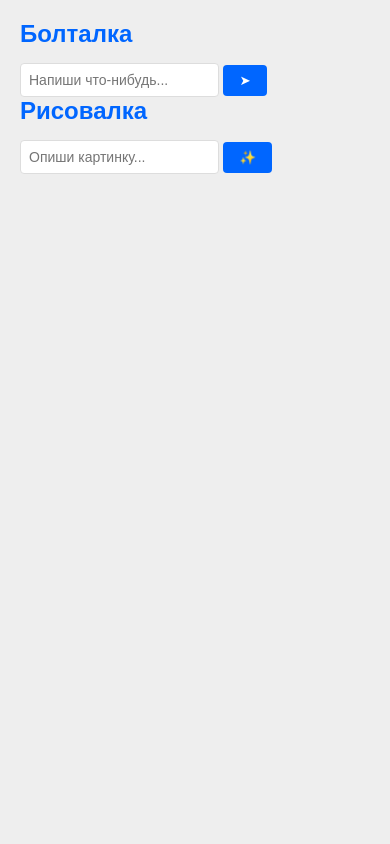
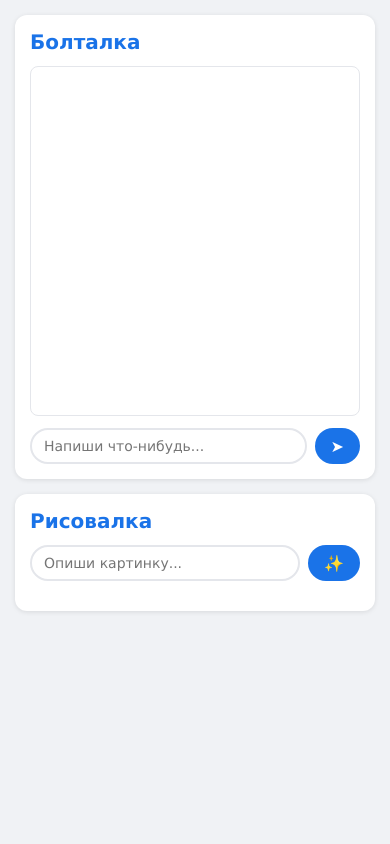
Before and after one commit to derxwather/g4f-chat, a FastAPI app: page / in a window 390 px wide. Run offline with FastAPI, Linux system fonts and the light colour scheme.

Commit message:
Refactor JavaScript and CSS for improved readability and styling
- Translated variable and function names in script.js to Russian for better localization.
- Updated the chat and image generation functions to enhance clarity and maintainability.
- Modified CSS styles for a more modern look, including changes to font, padding, and colors.
- Adjusted layout properties for responsiveness and improved user experience.

```diff
--- a/static/style.css
+++ b/static/style.css
@@ -2,100 +2,116 @@
     margin: 0;
     padding: 0;
     box-sizing: border-box;
-    font-family: Arial;
+    font-family: Verdana;
 }
 
 body {
-    background: #eee;
+    background: #f0f2f5;
     min-height: 100vh;
-    padding: 20px;
+    padding: 15px;
 }
 
-.main {
+.wrapper {
     max-width: 1200px;
     margin: 0 auto;
     display: flex;
-    gap: 20px;
+    gap: 15px;
 }
 
-.left, .right {
+.chat-block, .pics-block {
     flex: 1;
     background: white;
-    border-radius: 8px;
-    padding: 20px;
-    box-shadow: 0 2px 8px #0002;
+    border-radius: 12px;
+    padding: 15px;
+    box-shadow: 0 1px 5px rgba(0,0,0,0.1);
 }
 
 h2 {
-    color: #06f;
-    margin-bottom: 15px;
+    color: #1a73e8;
+    margin-bottom: 12px;
+    font-size: 20px;
 }
 
-.msgs {
-    height: 400px;
-    overflow-y: auto;
+.messages {
+    height: 450px;
+    overflow: auto;
     padding: 10px;
-    border: 1px solid #ddd;
-    border-radius: 4px;
-    margin-bottom: 15px;
+    border: 1px solid #e4e6eb;
+    border-radius: 8px;
+    margin-bottom: 12px;
 }
 
 .msg {
-    margin: 10px 0;
-    padding: 10px;
-    border-radius: 8px;
-    max-width: 80%;
+    margin: 8px 0;
+    padding: 8px 12px;
+    border-radius: 15px;
+    max-width: 85%;
+    font-size: 14px;
 }
 
 .user {
     background: #e3f2fd;
+    color: #1a73e8;
     margin-left: auto;
 }
 
 .bot {
     background: #f5f5f5;
+    color: #444;
     margin-right: auto;
 }
 
-.input {
+.controls {
     display: flex;
-    gap: 10px;
+    gap: 8px;
 }
 
 input {
     flex: 1;
-    padding: 8px;
-    border: 1px solid #ddd;
-    border-radius: 4px;
+    padding: 8px 12px;
+    border: 2px solid #e4e6eb;
+    border-radius: 20px;
     font-size: 14px;
+    transition: border-color 0.2s;
+}
+
+input:focus {
+    border-color: #1a73e8;
+    outline: none;
 }
 
 button {
     padding: 8px 16px;
-    background: #06f;
+    background: #1a73e8;
     color: white;
     border: none;
-    border-radius: 4px;
+    border-radius: 20px;
     cursor: pointer;
+    font-size: 16px;
+    transition: background 0.2s;
 }
 
 button:hover {
-    background: #05e;
+    background: #1557b0;
 }
 
-#img {
-    margin-top: 20px;
+.result {
+    margin-top: 15px;
     text-align: center;
 }
 
 #pic {
     max-width: 100%;
-    border-radius: 4px;
-    box-shadow: 0 2px 8px #0002;
+    border-radius: 8px;
+    box-shadow: 0 1px 5px rgba(0,0,0,0.1);
 }
 
-@media (max-width: 768px) {
-    .main {
+@media (max-width: 700px) {
+    .wrapper {
         flex-direction: column;
     }
+
+    .messages {
+        height: 350px;
+    }
 }
```
Also changed, not shown: static/script.js (+47 -62 lines).
